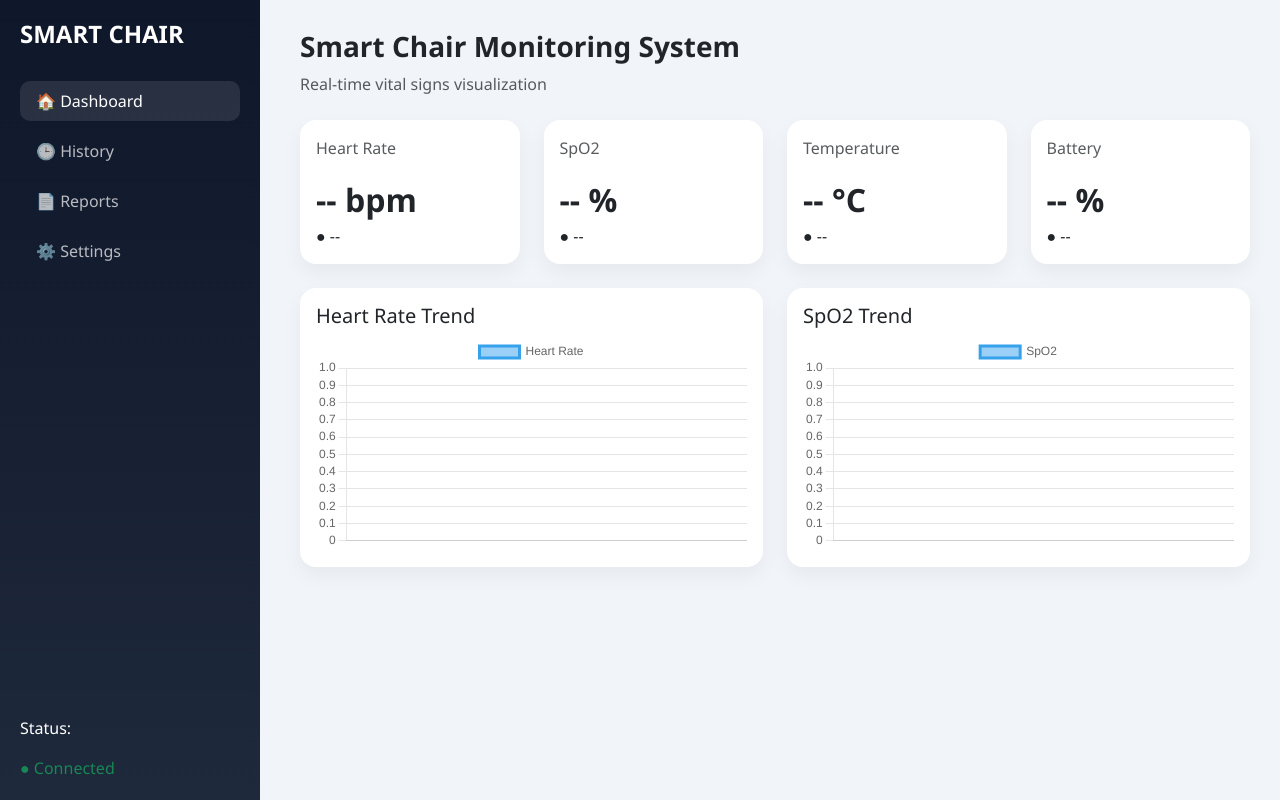
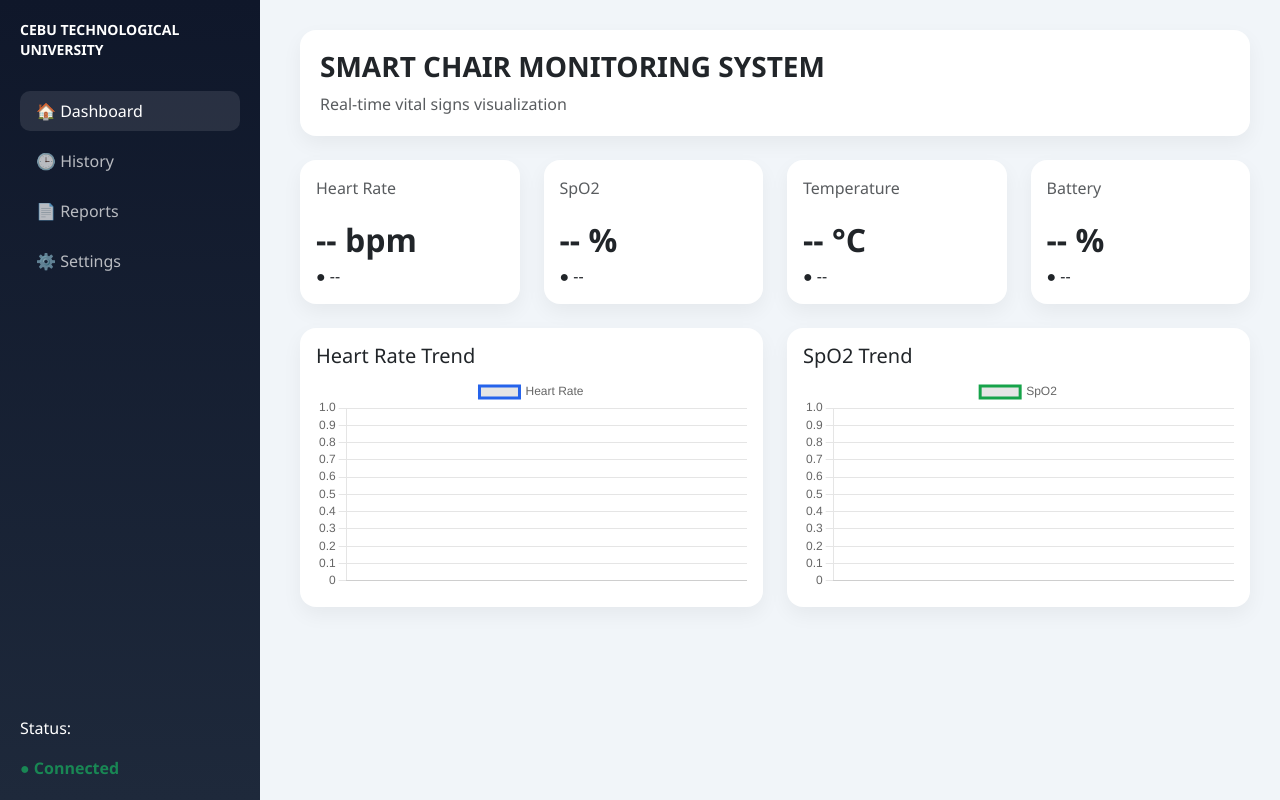
Before and after one commit to Bajentingjay/smart-chair, a plain HTML site: page index.html in a window 1280 px wide. Drawn offline with nearby package versions, Linux system fonts and the light colour scheme; no server answers.

Commit message:
Update index.html

```diff
--- a/index.html
+++ b/index.html
@@ -3,12 +3,9 @@
 <head>
 <meta charset="UTF-8">
 <meta name="viewport" content="width=device-width, initial-scale=1.0">
-<title>Smart Chair Thesis Dashboard</title>
+<title>CEBU TECHNOLOGICAL UNIVERSITY - Smart Chair Dashboard</title>
 
-<!-- Bootstrap -->
 <link href="https://cdn.jsdelivr.net/npm/bootstrap@5.3.3/dist/css/bootstrap.min.css" rel="stylesheet">
-
-<!-- Chart.js -->
 <script src="https://cdn.jsdelivr.net/npm/chart.js"></script>
 
 <style>
@@ -33,6 +30,12 @@ body {
     padding: 20px;
 }
 
+/* University Title */
+.sidebar h4 {
+    font-size: 14px;
+    line-height: 1.4;
+}
+
 .nav-link {
     color: rgba(255,255,255,0.7);
     border-radius: 10px;
@@ -50,6 +53,14 @@ body {
     padding: 30px;
 }
 
+/* Header */
+.header-box {
+    background: white;
+    padding: 20px;
+    border-radius: 16px;
+    box-shadow: 0 8px 20px rgba(0,0,0,0.05);
+}
+
 /* Cards */
 .card {
     border: none;
@@ -64,9 +75,9 @@ body {
 }
 
 /* Status */
-.normal { color: #16a34a; }
-.warning { color: #f59e0b; }
-.danger { color: #dc2626; }
+.normal { color: #16a34a; font-weight: bold; }
+.warning { color: #f59e0b; font-weight: bold; }
+.danger { color: #dc2626; font-weight: bold; }
 
 </style>
 </head>
@@ -75,7 +86,12 @@ body {
 
 <!-- Sidebar -->
 <div class="sidebar d-flex flex-column">
-    <h4 class="fw-bold">SMART CHAIR</h4>
+
+    <!-- UPDATED NAME -->
+    <h4 class="fw-bold">
+        CEBU TECHNOLOGICAL<br>
+        UNIVERSITY
+    </h4>
 
     <nav class="nav flex-column mt-4">
         <a class="nav-link active">🏠 Dashboard</a>
@@ -86,7 +102,7 @@ body {
 
     <div class="mt-auto">
         <p>Status:</p>
-        <span class="text-success">● Connected</span>
+        <span class="text-success fw-bold">● Connected</span>
     </div>
 </div>
 
@@ -94,9 +110,9 @@ body {
 <div class="main">
 
     <!-- Header -->
-    <div class="mb-4">
-        <h3 class="fw-bold">Smart Chair Monitoring System</h3>
-        <p class="text-muted">Real-time vital signs visualization</p>
+    <div class="header-box mb-4">
+        <h3 class="fw-bold">SMART CHAIR MONITORING SYSTEM</h3>
+        <p class="text-muted mb-0">Real-time vital signs visualization</p>
     </div>
 
     <!-- Vitals -->
@@ -184,7 +200,9 @@ const hrChart = new Chart(document.getElementById("hrChart"), {
         labels: labels,
         datasets: [{
             label: "Heart Rate",
-            data: hrData
+            data: hrData,
+            borderColor: "#2563eb",
+            tension: 0.4
         }]
     }
 });
@@ -195,7 +213,9 @@ const spo2Chart = new Chart(document.getElementById("spo2Chart"), {
         labels: labels,
         datasets: [{
             label: "SpO2",
-            data: spo2Data
+            data: spo2Data,
+            borderColor: "#16a34a",
+            tension: 0.4
         }]
     }
 });
@@ -207,19 +227,16 @@ onValue(vitalsRef, (snap) => {
 
     const time = new Date().toLocaleTimeString();
 
-    // Update UI
     document.getElementById("hr-val").innerText = d.heartrate ?? "--";
     document.getElementById("spo2-val").innerText = d.spo2 ?? "--";
     document.getElementById("temp-val").innerText = d.temperature ?? "--";
     document.getElementById("bat-val").innerText = d.battery ?? "--";
 
-    // Status Logic
     setStatus("hr", d.heartrate, 60, 100);
     setStatus("spo2", d.spo2, 95, 100);
     setStatus("temp", d.temperature, 36, 37.5);
     setStatus("bat", d.battery, 20, 100);
 
-    // Add chart data
     labels.push(time);
     hrData.push(d.heartrate);
     spo2Data.push(d.spo2);
@@ -234,18 +251,17 @@ onValue(vitalsRef, (snap) => {
     spo2Chart.update();
 });
 
-// Status Function
 function setStatus(type, value, min, max) {
     let el = document.getElementById(type + "-status");
 
     if (value >= min && value <= max) {
-        el.innerText = "● Normal";
+        el.innerText = "● NORMAL";
         el.className = "normal";
     } else if (value < min) {
-        el.innerText = "● Low";
+        el.innerText = "● LOW";
         el.className = "warning";
     } else {
-        el.innerText = "● High";
+        el.innerText = "● HIGH";
         el.className = "danger";
     }
 }
```
